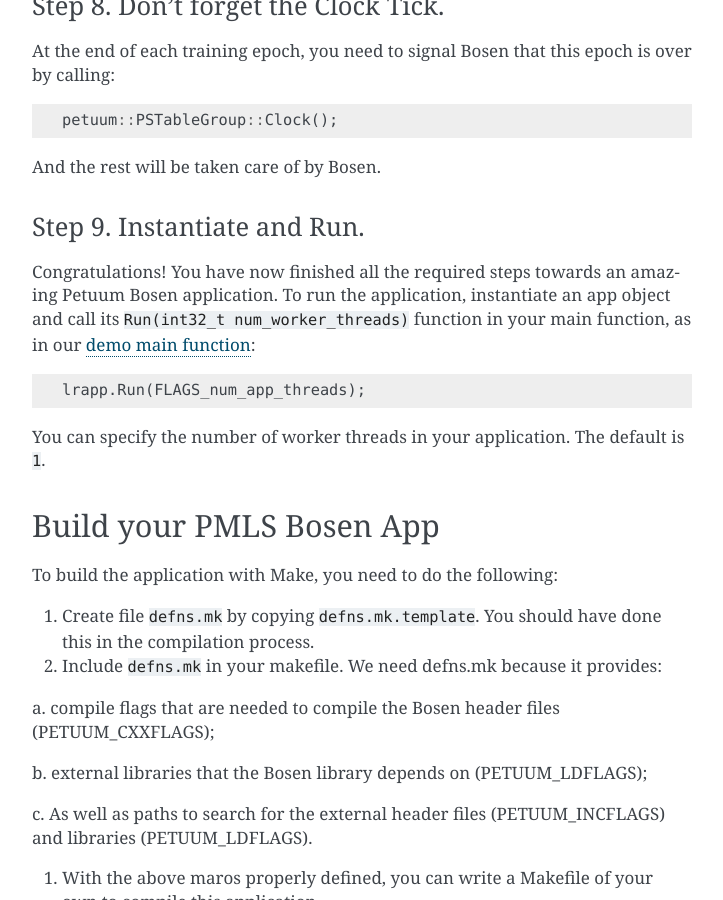
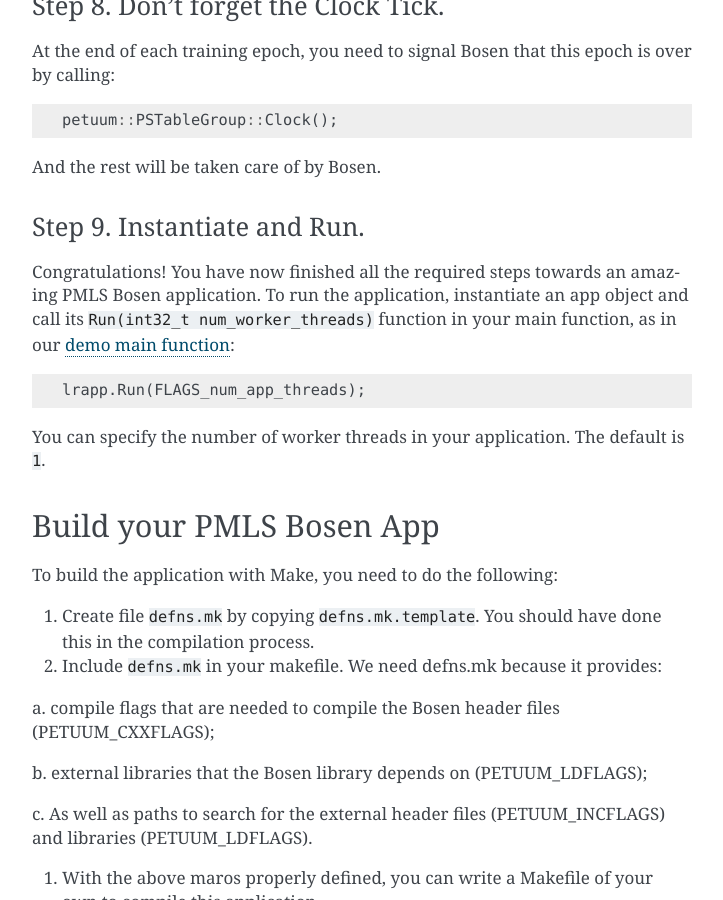
Before and after one commit to sailing-pmls/pmls.readthedocs.io, a Sphinx documentation site: the page built from docs/bosen-api.md, in a window 1280 px wide and 900 px high, scrolled down 3175 px. Shown: the whole window, without its empty margins (388-1111 px from the left). Built offline with Sphinx 7.4.7, drawn with Linux system fonts in a browser that asks for light colours; part of the change alters nothing that is shown.

Commit message:
Update bosen-api.md

````diff
--- a/docs/bosen-api.md
+++ b/docs/bosen-api.md
@@ -2,7 +2,7 @@
 
 ## Bosen API Documentation
 
-Click [here](http://docs.petuum.com/projects/petuum-bosen/en/latest/) for Bosen API Documentations.
+Click [here](http://pmls-bosen.readthedocs.io/en/latest/) for Bosen API Documentations.
 
 ## Write your first PMLS Bosen App
 After you have successfully completed the compilation process, you can follow this tutorial and start writing you first Bosen Application. The code fragments of this tutorial come from our [demo program](https://github.com/sailing-pmls/bosen/tree/master/app/app_demo). Our demo implements logistic regression and tests it on the [UCI Breast Cancer dataset](https://archive.ics.uci.edu/ml/datasets/Breast+Cancer+Wisconsin+%28Diagnostic%29). Enter the [app directory](https://github.com/sailing-pmls/bosen/tree/master/app/app_demo) and run the launching script with
@@ -142,7 +142,7 @@ And the rest will be taken care of by Bosen.
 
 ### Step 9. Instantiate and Run.
 
-Congratulations! You have now finished all the required steps towards an amazing Petuum Bosen application. To run the application, instantiate an app object and call its ```Run(int32_t num_worker_threads)``` function in your main function, as in our [demo main function](https://github.com/petuum/bosen/blob/master/app/app_demo/src/lr_main.cpp):
+Congratulations! You have now finished all the required steps towards an amazing PMLS Bosen application. To run the application, instantiate an app object and call its ```Run(int32_t num_worker_threads)``` function in your main function, as in our [demo main function](https://github.com/sailing-pmls/bosen/blob/master/app/app_demo/src/lr_main.cpp):
 
 ```cpp
 lrapp.Run(FLAGS_num_app_threads);
@@ -166,7 +166,7 @@ To build the application with Make, you need to do the following:
 
 3. With the above maros properly defined, you can write a Makefile of your own to compile this application.
 
-We provide a sample [Makefile](https://github.com/petuum/bosen/blob/master/app/app_demo/Makefile), which should work on most of the Bosen Apps. Remember to change the directories when you use it.
+We provide a sample [Makefile](https://github.com/sailing-pmls/bosen/blob/master/app/app_demo/Makefile), which should work on most of the Bosen Apps. Remember to change the directories when you use it.
 
 ## Detailed programming instructions
 
````
